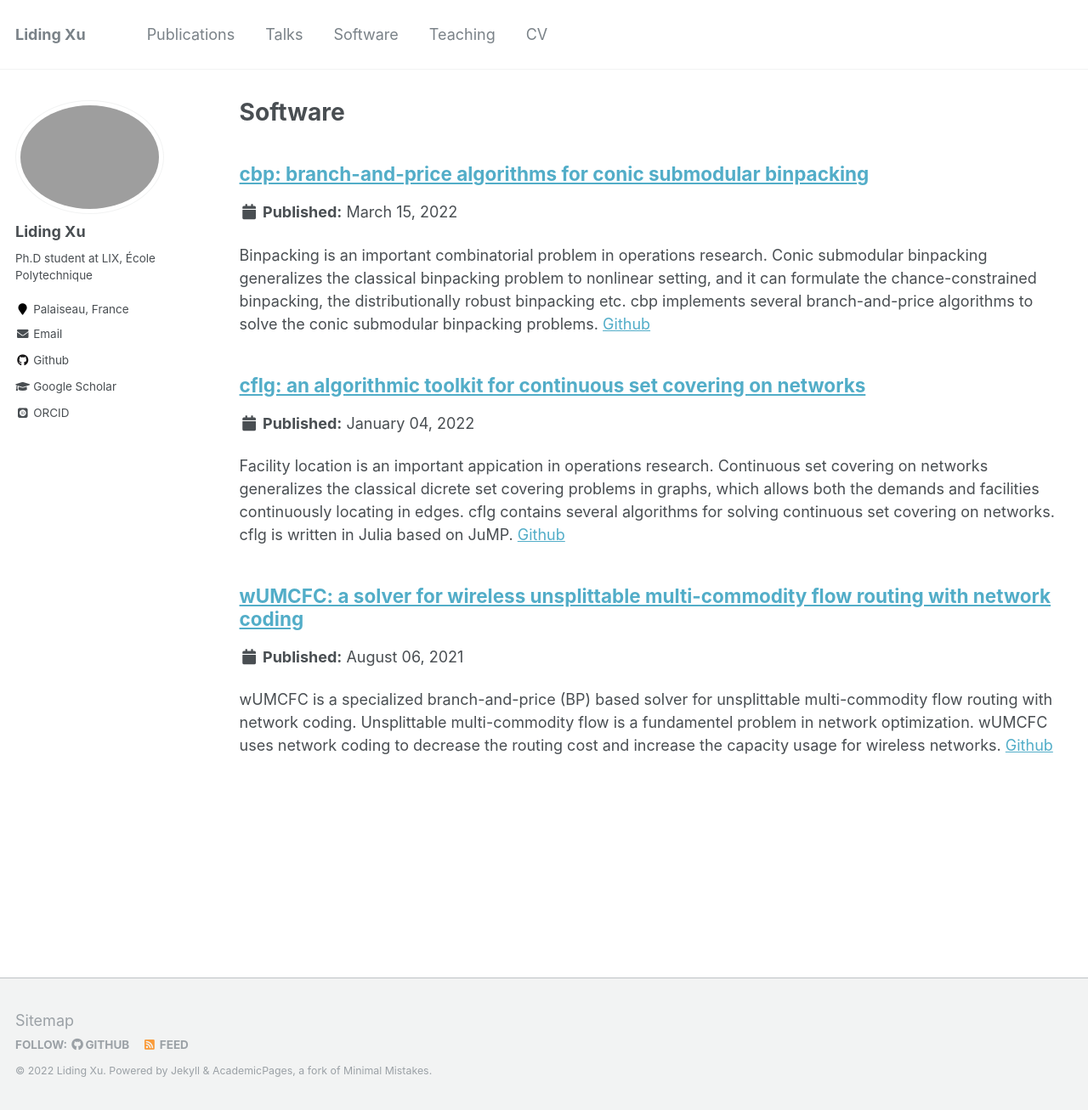
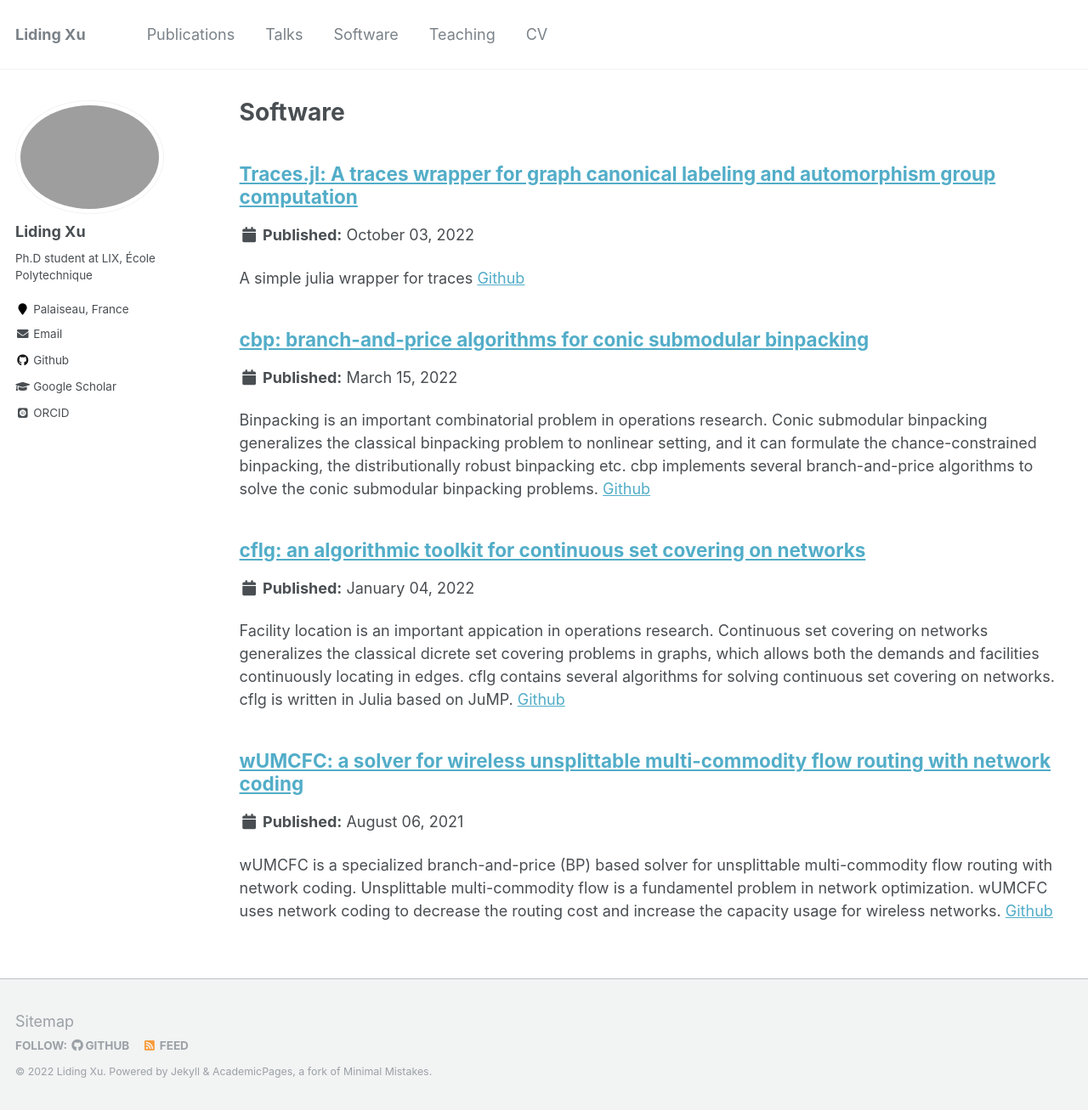
Before and after one commit to lidingxu/lidingxu.github.io, a Jekyll site: the page built from _pages/software.html, in a window 1280 px wide and 1307 px high. Shown: the whole window at 85% size. Built offline with Jekyll 4.4.1, drawn with Linux system fonts in a browser that asks for light colours; some web fonts are replaced.

```diff
--- /dev/null
+++ b/_software/traces.jl.md
@@ -0,0 +1,8 @@
+---
+title: "Traces.jl: A traces wrapper for graph canonical labeling and automorphism group computation"
+collection: software
+permalink: /software/2022-traces.jl
+date: 2022-10-03
+---
+
+A simple julia wrapper for traces [Github](https://github.com/lidingxu/Traces.jl)
```
Also changed, not shown: _talks/2022-09-07-talk-1.md (+1 -1 lines), 1 other file.
